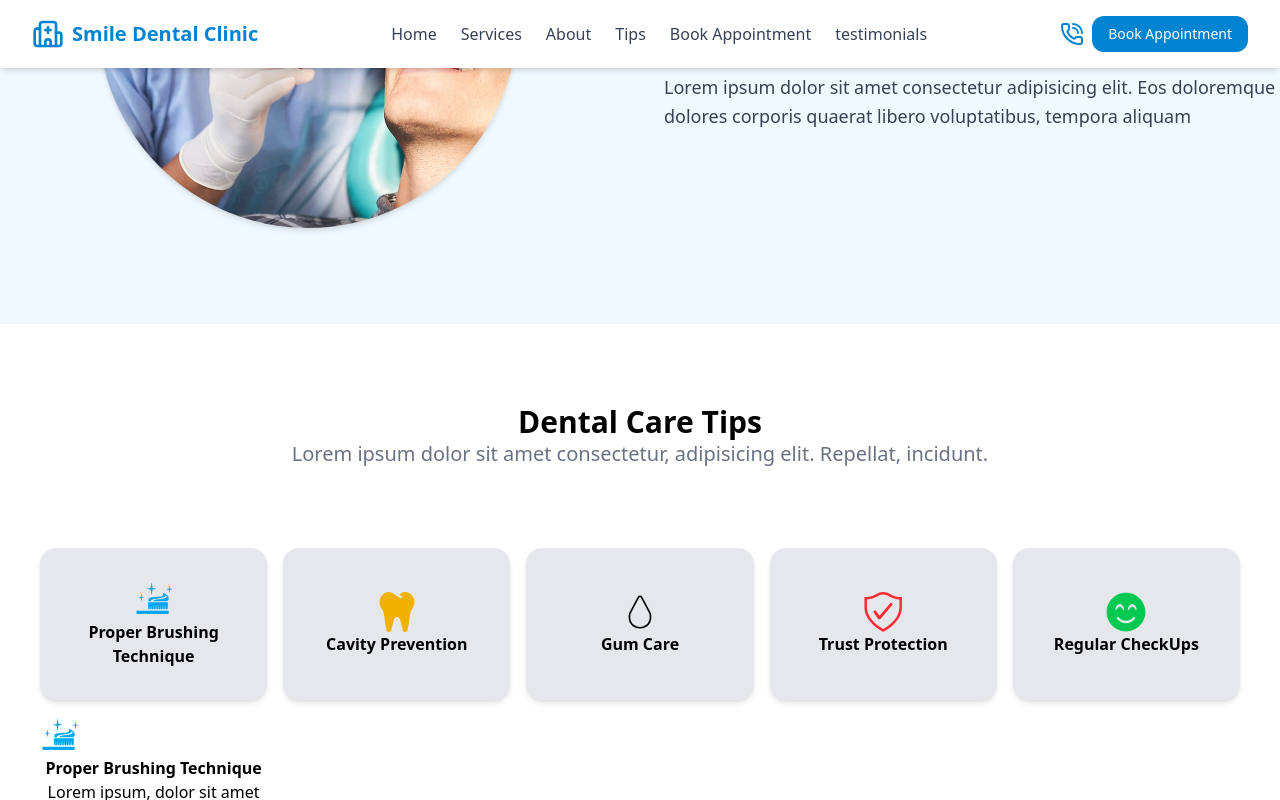
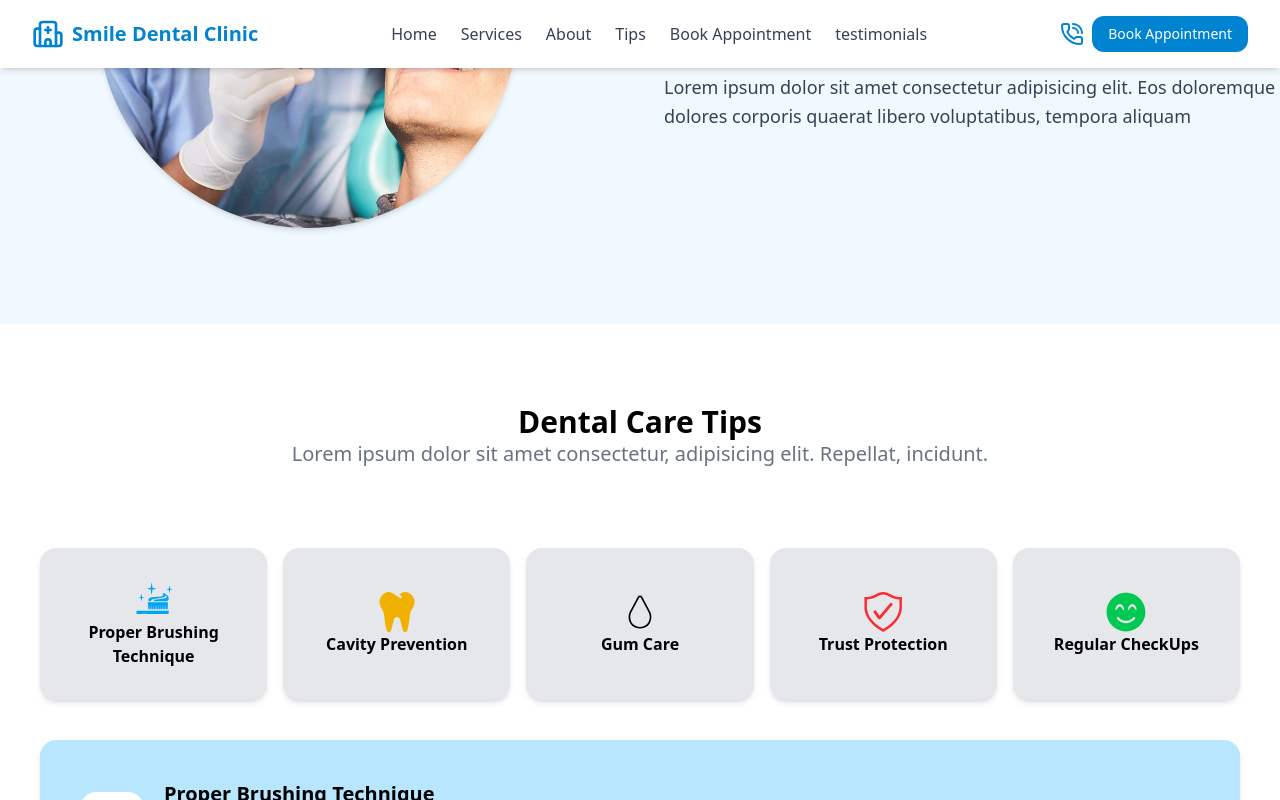
Before and after one commit to GodwinNgbede/dental, a React (Vite) app: page / in a window 1280 px wide. Both pictures are taken after a click on the element "Proper Brushing Technique". Shown: the part 1391-2191 px from the top of the page. Built offline with nearby package versions, Linux system fonts and the light colour scheme.

Commit message:
styling of the tips conditional rendering section

```diff
--- a/src/components/Tips.jsx
+++ b/src/components/Tips.jsx
@@ -58,12 +58,18 @@ const Tips = () => {
             </motion.div>
           ))}
           {activeTip !== null && (
-            <div>
-              <div>
-                <div>{tips[activeTip].icon}</div>
+            <div className="col-span-full shadow-md bg-sky-200 p-10 my-6 text-start rounded-2xl">
+              <div className="flex  flex-col md:flex-row items-center gap-5 ">
+                <div className="bg-white p-3 flex-shrink-0 shadow-lg rounded-2xl">
+                  {tips[activeTip].icon}
+                </div>
                 <div>
-                  <h4 className=" font-bold">{tips[activeTip].title}</h4>
-                  <p>{tips[activeTip].desc}</p>
+                  <h4 className=" font-bold text-xl mb-3">
+                    {tips[activeTip].title}
+                  </h4>
+                  <p className="text-gray-500 font-semibold">
+                    {tips[activeTip].desc}
+                  </p>
                 </div>
               </div>
             </div>
```
